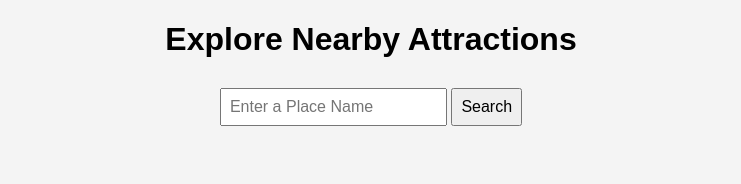
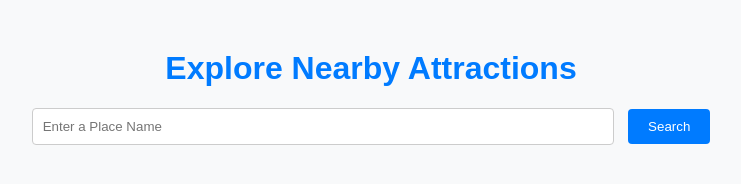
Before and after one commit to bhuvanlist/visitandvibe, a plain HTML site: page templates/index.html in a window 1280 px wide. Shown: the whole page, without its empty margins (269-1010 px from the left). Drawn offline with Linux system fonts and the light colour scheme.

Commit message:
Update styles.css

```diff
--- a/static/styles.css
+++ b/static/styles.css
@@ -1,37 +1,51 @@
 body {
     font-family: Arial, sans-serif;
+    background-color: #f8f9fa;
+    color: #333;
     margin: 0;
     padding: 0;
-    text-align: center;
-    background-color: #f4f4f4;
 }
 
-header {
-    background-color: #333;
-    color: white;
-    padding: 1rem;
+.container {
+    max-width: 800px;
+    margin: 50px auto;
+    text-align: center;
 }
 
-main {
-    margin: 2rem auto;
-    width: 80%;
-    max-width: 600px;
+h1 {
+    color: #007bff;
 }
 
 form {
-    margin-bottom: 2rem;
+    margin: 20px 0;
 }
 
-input, button {
-    padding: 0.5rem;
-    margin: 0.5rem 0;
-    font-size: 1rem;
+input[type="text"] {
+    padding: 10px;
+    width: 70%;
+    margin-right: 10px;
+    border: 1px solid #ccc;
+    border-radius: 4px;
 }
 
-#results {
-    margin-top: 1rem;
-    background: white;
-    padding: 1rem;
-    border-radius: 5px;
-    box-shadow: 0 0 10px rgba(0, 0, 0, 0.1);
+button {
+    padding: 10px 20px;
+    color: #fff;
+    background-color: #007bff;
+    border: none;
+    border-radius: 4px;
+    cursor: pointer;
 }
+
+button:hover {
+    background-color: #0056b3;
+}
+
+ul {
+    list-style-type: none;
+    padding: 0;
+}
+
+ul li {
+    margin: 10px 0;
+}
```
